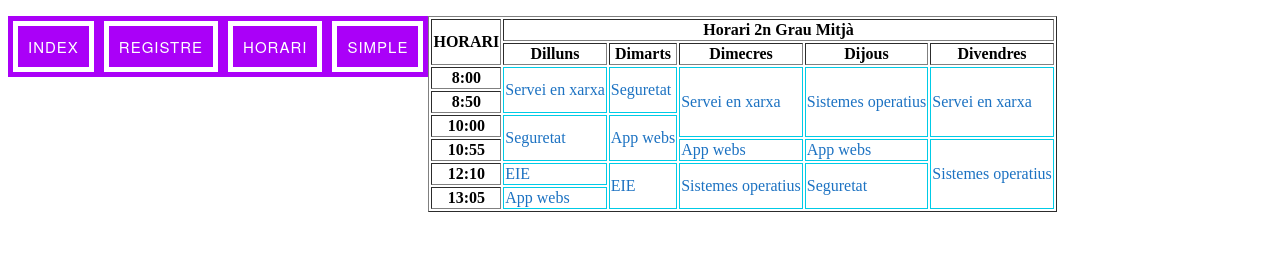
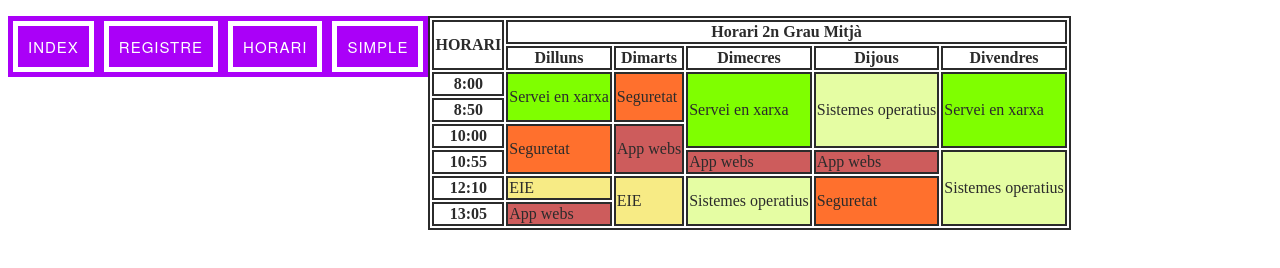
Before and after one commit to mcavallaroa-esliceu/introduccion-html, a plain HTML site: page horari.html in a window 1280 px wide. Drawn offline with Linux system fonts and the light colour scheme.

Commit message:
horario final

```diff
--- a/css/style.css
+++ b/css/style.css
@@ -1,6 +1,6 @@
 
 td{
-    color:#1c72c2;
+    color:#2f8ee7;
     border: 1px solid rgb(0, 203, 230);
     }
 a{
@@ -86,3 +86,23 @@ table a{
    #menu ul li:hover > ul {
     display:block;
    }
+   table, th, td, tr {
+       border: 2px #2b2b2b solid;
+       color: #2b2b2b;
+       background-color: rgb(255, 255, 255);
+   }
+   .servei {
+       background-color: chartreuse;
+   }
+   .eie {
+       background-color: rgb(247, 235, 133);
+   }
+   .seguretat {
+       background-color: rgb(255, 112, 45);
+   }
+   .so {
+       background-color: rgb(229, 253, 163);
+   }
+   .app {
+       background-color: indianred;
+   }
--- a/horari.html
+++ b/horari.html
@@ -30,36 +30,36 @@
         </tr>
         <tr>
              <th>8:00</th>
-             <td rowspan="2">Servei en xarxa</td>
-             <td rowspan="2">Seguretat</td>
-             <td rowspan="3">Servei en xarxa</td>
-             <td rowspan="3">Sistemes operatius</td>
-             <td rowspan="3">Servei en xarxa</td>
+             <td rowspan="2"class="servei">Servei en xarxa</td>
+             <td rowspan="2"class="seguretat">Seguretat</td>
+             <td rowspan="3"class="servei">Servei en xarxa</td>
+             <td rowspan="3"class="so">Sistemes operatius</td>
+             <td rowspan="3"class="servei">Servei en xarxa</td>
          </tr>
          <tr>
             <th>8:50</th>
          </tr>
          <tr>
             <th>10:00</th>
-            <td rowspan="2">Seguretat</td>
-            <td rowspan="2">App webs</td>
+            <td rowspan="2"class="seguretat">Seguretat</td>
+            <td rowspan="2"class="app">App webs</td>
          </tr>
          <tr>
             <th>10:55</th>
-            <td>App webs</td>
-            <td>App webs</td>
-            <td rowspan="3">Sistemes operatius</td>
+            <td class="app">App webs</td>
+            <td class="app">App webs</td>
+            <td rowspan="3"class="so">Sistemes operatius</td>
          </tr>
          <tr>
              <th>12:10</th>
-             <td>EIE</td>
-             <td rowspan="2">EIE</td>
-             <td rowspan="2">Sistemes operatius</td>
-             <td rowspan="2">Seguretat</td>
+             <td class="eie">EIE</td>
+             <td rowspan="2"class="eie">EIE</td>
+             <td rowspan="2"class="so">Sistemes operatius</td>
+             <td rowspan="2"class="seguretat">Seguretat</td>
          </tr>
          <tr>
              <th>13:05</th>
-             <td>App webs</td>
+             <td class="app">App webs</td>
          </tr>
     </table>
 
```
